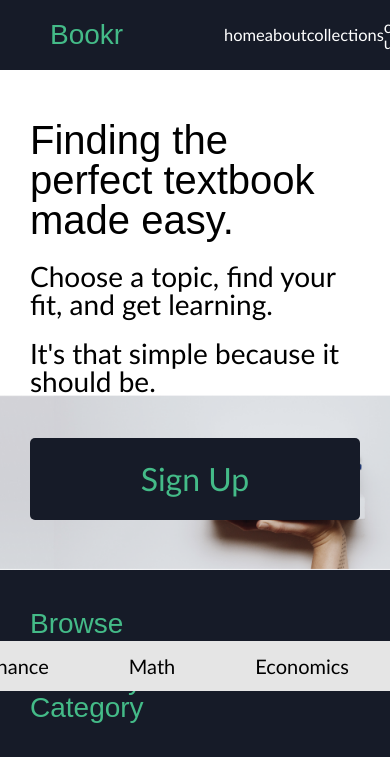
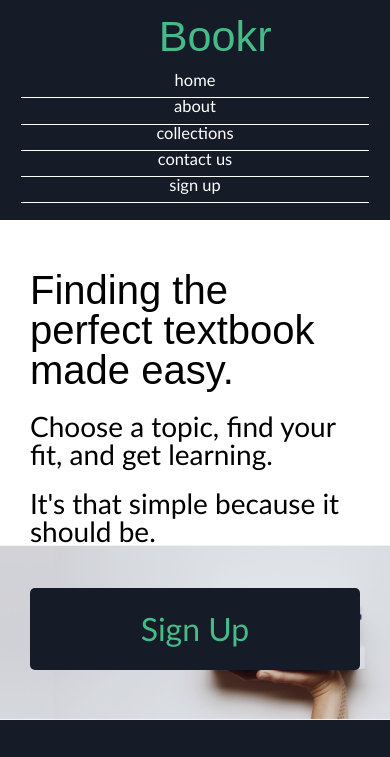
Before and after one commit to build-week-1/Bookr, a plain HTML site: page index.html in a window 390 px wide. Shown: the top 757 px of the page. Drawn offline with nearby package versions, Linux system fonts and the light colour scheme; files that its build step writes are made by us from their sources; a web font is replaced by a local one.

Commit message:
worked on responsive nav bar

```diff
--- a/LESS/navigation.less
+++ b/LESS/navigation.less
@@ -6,6 +6,10 @@
     justify-content: center;
     box-sizing: border-box;
     padding: 0px 50px;
+
+    @media(max-width: 500px){
+        height: 50%;
+    }
 }
 
 .navBar {
@@ -15,6 +19,10 @@
     align-items: center;
     width: 100%;
     max-width: @max-container-width;
+
+    @media(max-width: 500px){
+        flex-direction: column;
+    }
 
 
 
@@ -27,6 +35,17 @@
         &:hover {
             cursor: pointer;
         }
+
+        @media (max-width: 800px){
+            width: 0;
+        }
+        @media(max-width: 500px){
+            font-size: 2.7rem;
+            box-sizing: border-box;
+            padding-top: 5%;
+            padding-right: 25%;
+            padding-bottom: 5%;
+        }
     }
 
     nav {
@@ -37,6 +56,15 @@
         max-width: 600px;
         height: 100%;
 
+        @media(max-width: 800px){
+            width: 60%;
+        }
+        @media(max-width: 500px){
+            flex-direction: column;
+            box-sizing: border-box;
+            padding-bottom: 6%;
+        }
+
         a {
             text-decoration: none;
             color: @nav-font-color;
@@ -45,6 +73,18 @@
             &:hover {
                 color: @accent-color;
             }
+
+            @media(max-width: 500px){
+                border-bottom: .5px solid #fff;
+                width: 200%;
+                box-sizing: border-box;
+                padding-bottom: 5%;
+                text-align: center;
+
+                &:hover{
+                    border-color: @accent-color;
+                }
+            }
         }
     }
 }
--- a/index.html
+++ b/index.html
@@ -7,7 +7,7 @@
         <meta name="description" content="An easy to navigate site where you can find and review new and used books.">
         <meta name="generator" content="Visual Studio Code">
 
-        <link rel="stylesheet" href="../CSS/index.css">
+        <link rel="stylesheet" href="css/index.css">
         <link rel="stylesheet" href="StarRating.css">
         <link rel="stylesheet" href="https://code.ionicframework.com/ionicons/2.0.1/css/ionicons.min.css">
 
```
Also changed, not shown: CSS/footer.css (added), CSS/index.css, css/contact.css.
